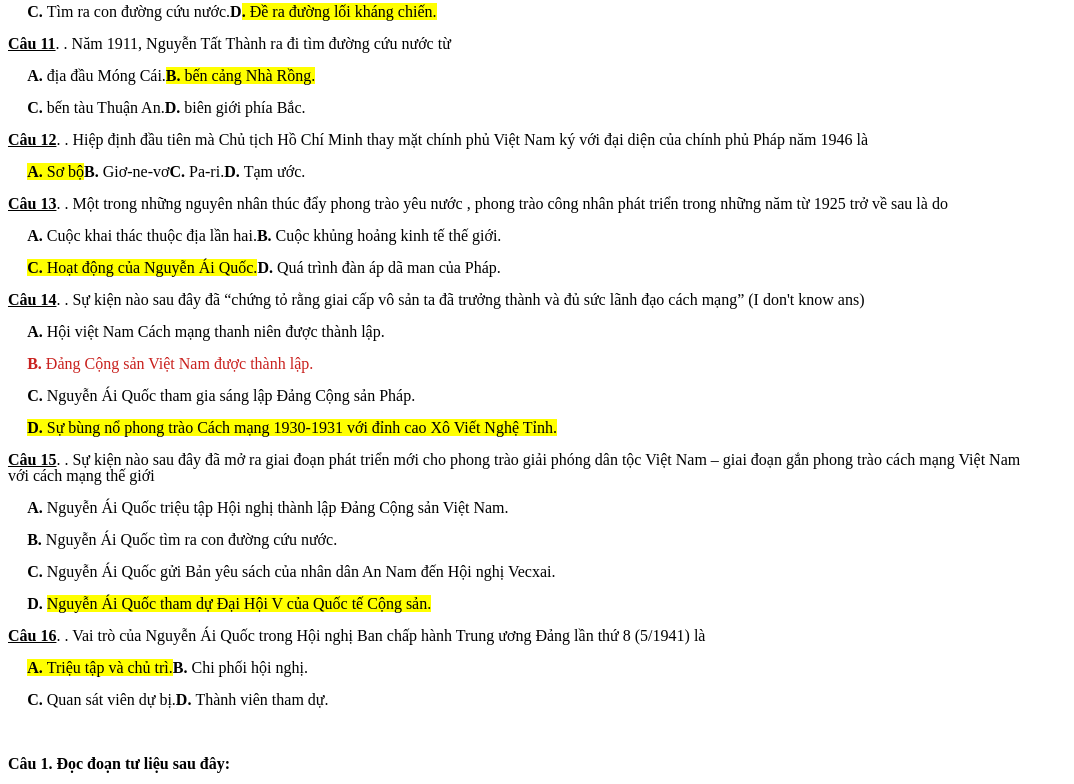
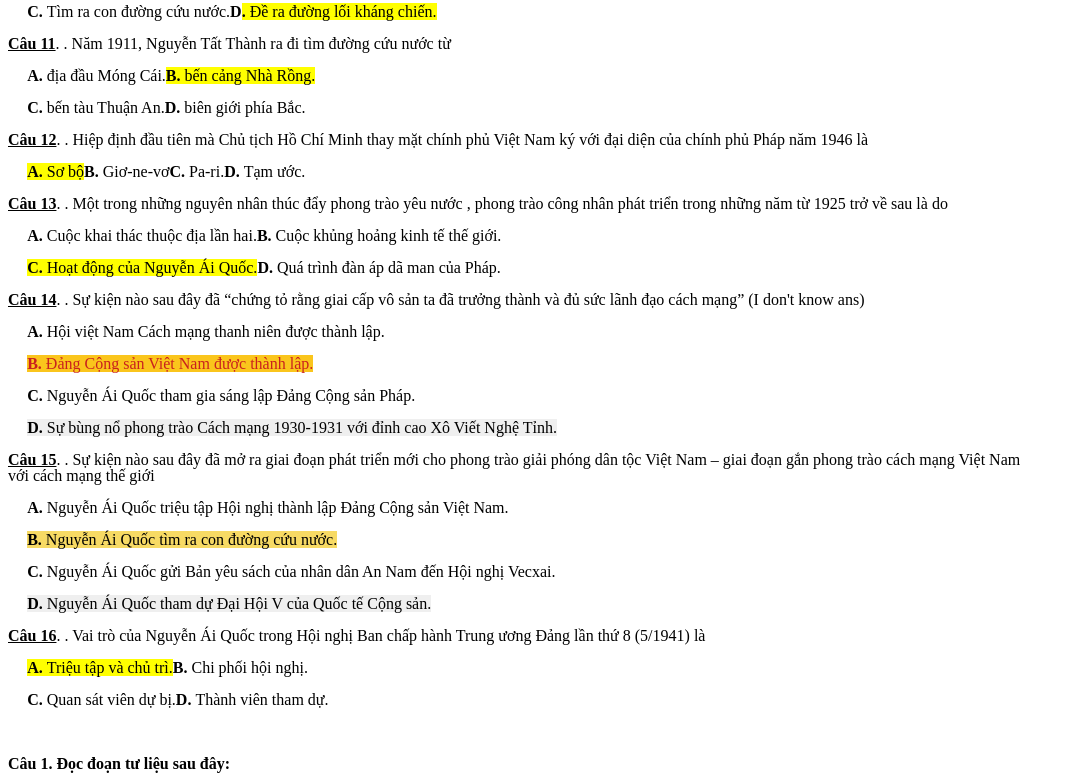
Before and after one commit to Kiem-Tu/SuTX, a plain HTML site: page index.html in a window 1280 px wide. Shown: the part 1196-1980 px from the top of the page, without its empty margins (0-1074 px from the left). Drawn offline with Linux system fonts and the light colour scheme.

Commit message:
Update index.html

```diff
--- a/index.html
+++ b/index.html
@@ -56,7 +56,7 @@
 <p style="color: #000000;line-height: 100%;text-align: left;margin-bottom: 0in;background: transparent;margin-left: 0.2in;"><strong>C.&nbsp;</strong>Nhờ c&aacute;c nước phương T&acirc;y đ&agrave;o tạo lực lượng để chuẩn bị chống Ph&aacute;p.</p>
 <p style="color: #000000;line-height: 100%;text-align: left;margin-bottom: 0in;background: transparent;margin-left: 0.2in;"><strong>D.&nbsp;</strong>Tiếp thu nền văn minh phương T&acirc;y để gi&uacute;p đất nước đến ph&uacute; cường.</p>
 <p style="color: #000000;line-height: 100%;text-align: left;margin-bottom: 0in;background: transparent;"><u><strong>C&acirc;u 10</strong></u>. . Nội dung n&agrave;o sau đ&acirc;y kh&ocirc;ng phải l&agrave; cống hiến to lớn của Nguyễn &Aacute;i Quốc đối với c&aacute;ch mạng Việt Nam từ năm 1911-1930? (I don&apos;t know ans)</p>
-<p style="color: #000000;line-height: 100%;text-align: left;margin-bottom: 0in;background: transparent;margin-left: 0.2in;"><strong>A.&nbsp;</strong>Th&agrave;nh lập Đảng Cộng sản<span style="color: rgb(201, 33, 30);"><strong>B.&nbsp;</strong></span><span style="color: rgb(201, 33, 30);"><span lang="vi-VN">Truyền b&aacute; chủ nghĩa M&aacute;c.</span></span></p>
+<p style="color: #000000;line-height: 100%;text-align: left;margin-bottom: 0in;background: transparent;margin-left: 0.2in;"><strong>A.&nbsp;</strong>Th&agrave;nh lập Đảng Cộng sản<span style="color: rgb(201, 33, 30);"><strong>B.&nbsp;</strong><span lang="vi-VN">Truyền b&aacute; chủ nghĩa M&aacute;c.</span></span></p>
 <p style="color: #000000;line-height: 100%;text-align: left;margin-bottom: 0in;background: transparent;margin-left: 0.2in;"><strong>C.&nbsp;</strong>T&igrave;m ra con đường cứu nước.<strong>D</strong><strong><span style="background: #ffff00;">. </span></strong><span style="background: #ffff00;">Đề ra đường lối kh&aacute;ng chiến.</span></p>
 <p style="color: #000000;line-height: 100%;text-align: left;margin-bottom: 0in;background: transparent;"><u><strong>C&acirc;u 11</strong></u>. . Năm 1911, Nguyễn Tất Th&agrave;nh ra đi t&igrave;m đường cứu nước từ</p>
 <p style="color: #000000;line-height: 100%;text-align: left;margin-bottom: 0in;background: transparent;margin-left: 0.2in;"><strong>A.&nbsp;</strong>địa đầu M&oacute;ng C&aacute;i.<strong><span style="background: #ffff00;">B. </span></strong><span style="background: #ffff00;">bến cảng Nh&agrave; Rồng.</span></p>
@@ -68,14 +68,14 @@
 <p style="color: #000000;line-height: 100%;text-align: left;margin-bottom: 0in;background: transparent;margin-left: 0.2in;"><strong><span style="background: #ffff00;">C. </span></strong><span style="background: #ffff00;">Hoạt động của Nguyễn &Aacute;i Quốc.</span><strong>D.&nbsp;</strong>Qu&aacute; tr&igrave;nh đ&agrave;n &aacute;p d&atilde; man của Ph&aacute;p.</p>
 <p style="color: #000000;line-height: 100%;text-align: left;margin-bottom: 0in;background: transparent;"><u><strong>C&acirc;u 14</strong></u>. . Sự kiện n&agrave;o sau đ&acirc;y đ&atilde; &ldquo;chứng tỏ rằng giai cấp v&ocirc; sản ta đ&atilde; trưởng th&agrave;nh v&agrave; đủ sức l&atilde;nh đạo c&aacute;ch mạng&rdquo; (I don&apos;t know ans)</p>
 <p style="color: #000000;line-height: 100%;text-align: left;margin-bottom: 0in;background: transparent;margin-left: 0.2in;"><strong>A.&nbsp;</strong>Hội việt Nam C&aacute;ch mạng thanh ni&ecirc;n được th&agrave;nh lập.</p>
-<p style="color: #000000;line-height: 100%;text-align: left;margin-bottom: 0in;background: transparent;margin-left: 0.2in;"><span style="color: rgb(201, 33, 30);"><strong>B.&nbsp;</strong>Đảng Cộng sản Việt Nam được th&agrave;nh lập.</span></p>
+<p style="color: #000000;line-height: 100%;text-align: left;margin-bottom: 0in;background: transparent;margin-left: 0.2in;"><span style="color: rgb(201, 33, 30);"><strong><span style="background-color: rgb(250, 197, 28);">B. </span></strong><span style="background-color: rgb(250, 197, 28);">Đảng Cộng sản Việt Nam được th&agrave;nh lập.</span></span></p>
 <p style="color: #000000;line-height: 100%;text-align: left;margin-bottom: 0in;background: transparent;margin-left: 0.2in;"><strong>C.&nbsp;</strong>Nguyễn &Aacute;i Quốc tham gia s&aacute;ng lập Đảng Cộng sản Ph&aacute;p.</p>
-<p style="color: #000000;line-height: 100%;text-align: left;margin-bottom: 0in;background: transparent;margin-left: 0.2in;"><strong><span style="background: #ffff00;">D. </span></strong><span style="background: #ffff00;">Sự b&ugrave;ng nổ phong tr&agrave;o C&aacute;ch mạng 1930-1931 với đỉnh cao X&ocirc; Viết Nghệ Tỉnh.</span></p>
+<p style="color: #000000;line-height: 100%;text-align: left;margin-bottom: 0in;background: transparent;margin-left: 0.2in;"><strong><span style="background: rgb(239, 239, 239);">D. </span></strong><span style="background: rgb(239, 239, 239);">Sự b&ugrave;ng nổ phong tr&agrave;o C&aacute;ch mạng 1930-1931 với đỉnh cao X&ocirc; Viết Nghệ Tỉnh.</span></p>
 <p style="color: #000000;line-height: 100%;text-align: left;margin-bottom: 0in;background: transparent;"><u><strong>C&acirc;u 15</strong></u>. . Sự kiện n&agrave;o sau đ&acirc;y đ&atilde; mở ra giai đoạn ph&aacute;t triển mới cho phong tr&agrave;o giải ph&oacute;ng d&acirc;n tộc Việt Nam &ndash; giai đoạn gắn phong tr&agrave;o c&aacute;ch mạng Việt Nam với c&aacute;ch mạng thế giới</p>
 <p style="color: #000000;line-height: 100%;text-align: left;margin-bottom: 0in;background: transparent;margin-left: 0.2in;"><strong>A.&nbsp;</strong>Nguyễn &Aacute;i Quốc triệu tập Hội nghị th&agrave;nh lập Đảng Cộng sản Việt Nam.</p>
-<p style="color: #000000;line-height: 100%;text-align: left;margin-bottom: 0in;background: transparent;margin-left: 0.2in;"><strong>B.&nbsp;</strong>Nguyễn &Aacute;i Quốc t&igrave;m ra con đường cứu nước.</p>
+<p style="color: #000000;line-height: 100%;text-align: left;margin-bottom: 0in;background: transparent;margin-left: 0.2in;"><strong><span style="background-color: rgb(247, 218, 100);">B. </span></strong><span style="background-color: rgb(247, 218, 100);">Nguyễn &Aacute;i Quốc t&igrave;m ra con đường cứu nước.</span></p>
 <p style="color: #000000;line-height: 100%;text-align: left;margin-bottom: 0in;background: transparent;margin-left: 0.2in;"><strong>C.&nbsp;</strong>Nguyễn &Aacute;i Quốc gửi Bản y&ecirc;u s&aacute;ch của nh&acirc;n d&acirc;n An Nam đến Hội nghị Vecxai.</p>
-<p style="color: #000000;line-height: 100%;text-align: left;margin-bottom: 0in;background: transparent;margin-left: 0.2in;"><strong>D.&nbsp;</strong><span style="background: #ffff00;">Nguyễn &Aacute;i Quốc tham dự Đại Hội V của Quốc tế Cộng sản.</span></p>
+<p style="color: #000000;line-height: 100%;text-align: left;margin-bottom: 0in;background: transparent;margin-left: 0.2in;"><strong><span style="background-color: rgb(239, 239, 239);">D. </span></strong><span style="background: rgb(239, 239, 239);">Nguyễn &Aacute;i Quốc tham dự Đại Hội V của Quốc tế Cộng sản.</span></p>
 <p style="color: #000000;line-height: 100%;text-align: left;margin-bottom: 0in;background: transparent;"><u><strong>C&acirc;u 16</strong></u>. . Vai tr&ograve; của Nguyễn &Aacute;i Quốc trong Hội nghị Ban chấp h&agrave;nh Trung ương Đảng lần thứ 8 (5/1941) l&agrave;</p>
 <p style="color: #000000;line-height: 100%;text-align: left;margin-bottom: 0in;background: transparent;margin-left: 0.2in;"><strong><span style="background: #ffff00;">A. </span></strong><span style="background: #ffff00;">Triệu tập v&agrave; chủ tr&igrave;.</span><strong>B.&nbsp;</strong>Chi phối hội nghị.</p>
 <p style="color: #000000;line-height: 100%;text-align: left;margin-bottom: 0in;background: transparent;margin-left: 0.2in;"><strong>C.&nbsp;</strong>Quan s&aacute;t vi&ecirc;n dự bị.<strong>D.&nbsp;</strong>Th&agrave;nh vi&ecirc;n tham dự.</p>
```
